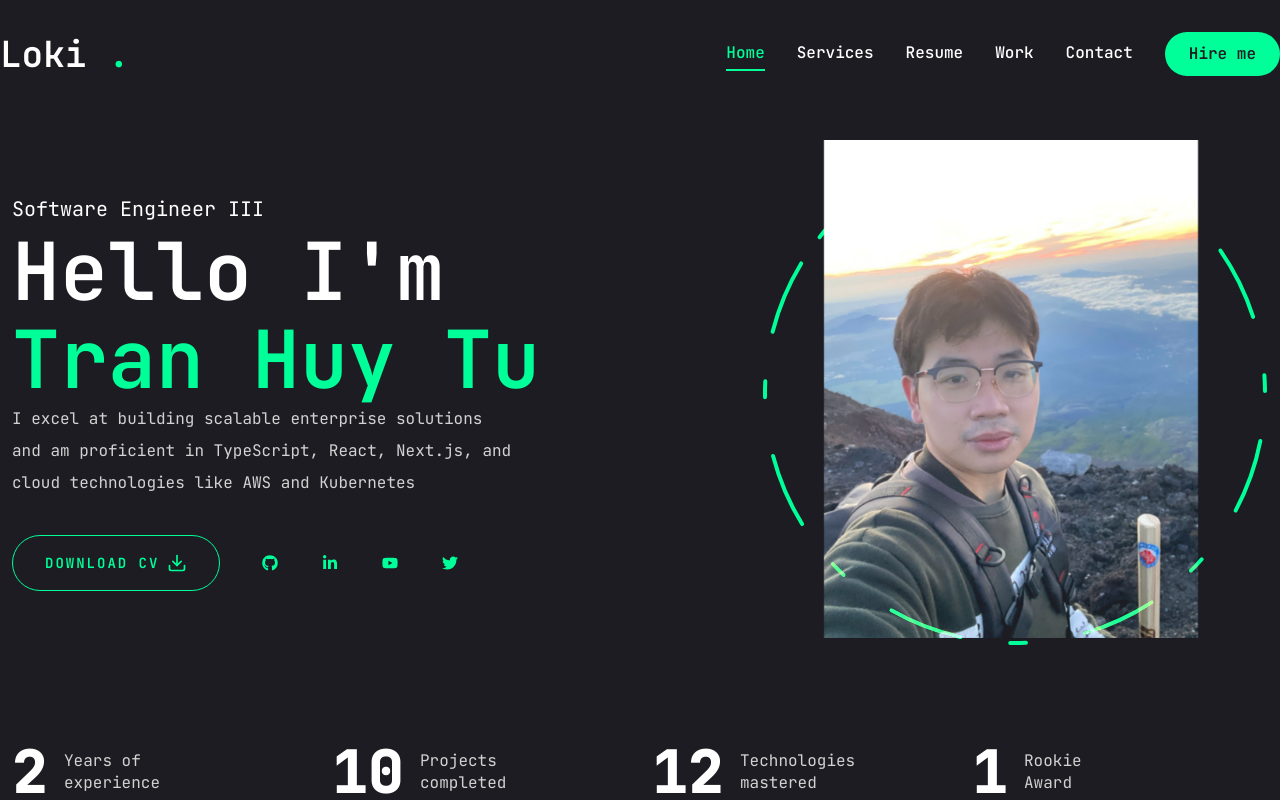
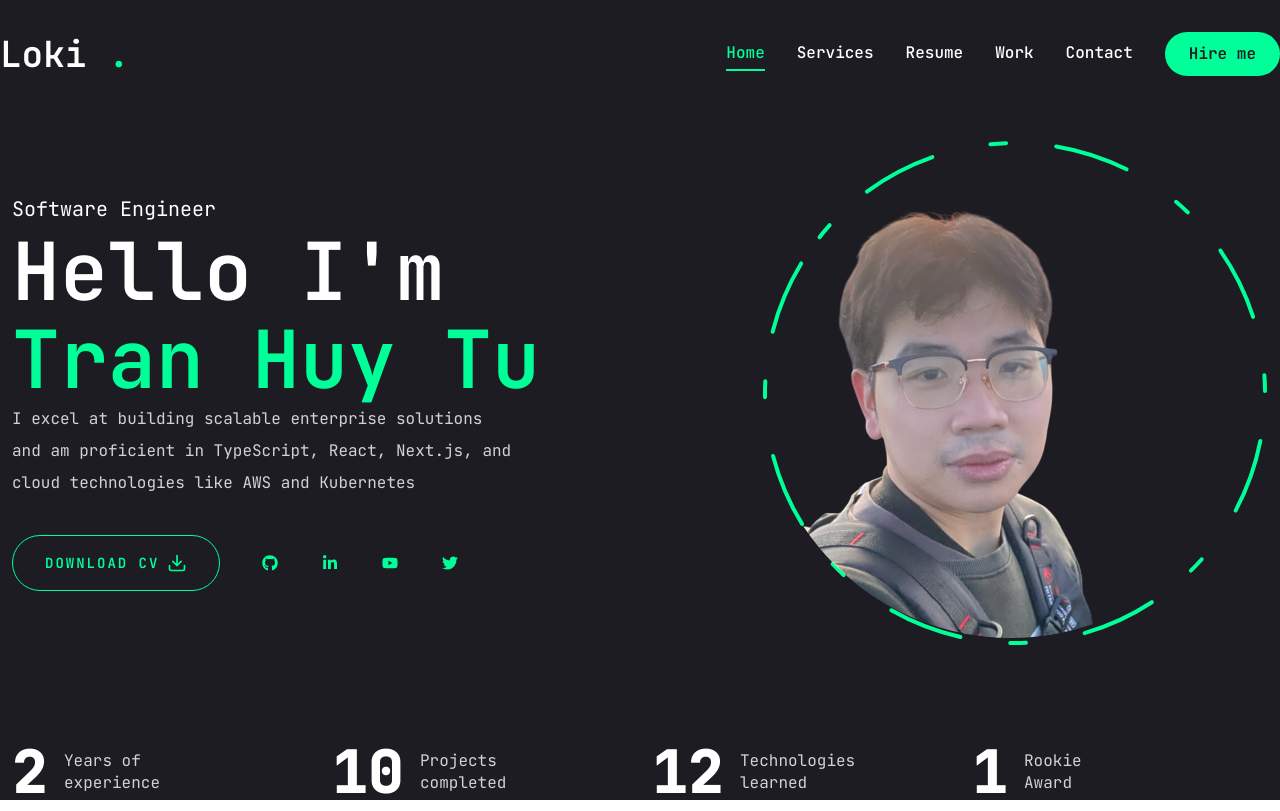
Before and after one commit to huytuchim789/nextjs-portfolio-huytu, a Next.js app: page / in a window 1280 px wide. Built offline with nearby package versions, Linux system fonts and the light colour scheme.

Commit message:
Done data

```diff
--- a/app/page.tsx
+++ b/app/page.tsx
@@ -9,15 +9,16 @@ export default function Home() {
       <div className="container mx-auto h-full">
         <div className="flex flex-col xl:flex-row items-center justify-between xl:pt-8 xl:pb-24">
           <div className="text-center xl:text-left order-2 xl:order-none">
-            <span className="text-xl">Software Engineer III</span>
+            <span className="text-xl">Software Engineer</span>
             <h1 className="h1">
               Hello I'm
               <br /> <span className="text-accent">Tran Huy Tu</span>
             </h1>
 
             <p className="max-w-[500px] mb-9 text-white/80">
-              I excel at building scalable enterprise solutions and am proficient
-              in TypeScript, React, Next.js, and cloud technologies like AWS and Kubernetes
+              I excel at building scalable enterprise solutions and am
+              proficient in TypeScript, React, Next.js, and cloud technologies
+              like AWS and Kubernetes
             </p>
 
             <div className="flex flex-col xl:flex-row items-center gap-8">
--- a/components/Photo.tsx
+++ b/components/Photo.tsx
@@ -26,15 +26,15 @@ export default function Photo() {
               ease: "easeInOut",
             },
           }}
-          className="w-[298px] h-[298px] xl:w-[498px] xl:h-[498px] mix-blend-lighten absolute"
+          className="w-[298px] h-[298px] xl:w-[498px] xl:h-[498px] mix-blend-lighten absolute rounded-full overflow-hidden"
         >
           <Image
-            src="/assets/photo.jpg"
+            src="/assets/photo.png"
             priority
             quality={100}
             fill
             alt=""
-            className="object-contain"
+            className="object-cover scale-110"
           />
         </motion.div>
 
--- a/components/Stats.tsx
+++ b/components/Stats.tsx
@@ -14,7 +14,7 @@ const stats = [
   },
   {
     num: 12,
-    text: "Technologies mastered",
+    text: "Technologies learned",
   },
   {
     num: 1,
```
Also changed, not shown: public/assets/photo.jpg (deleted), public/assets/photo.png (added).
